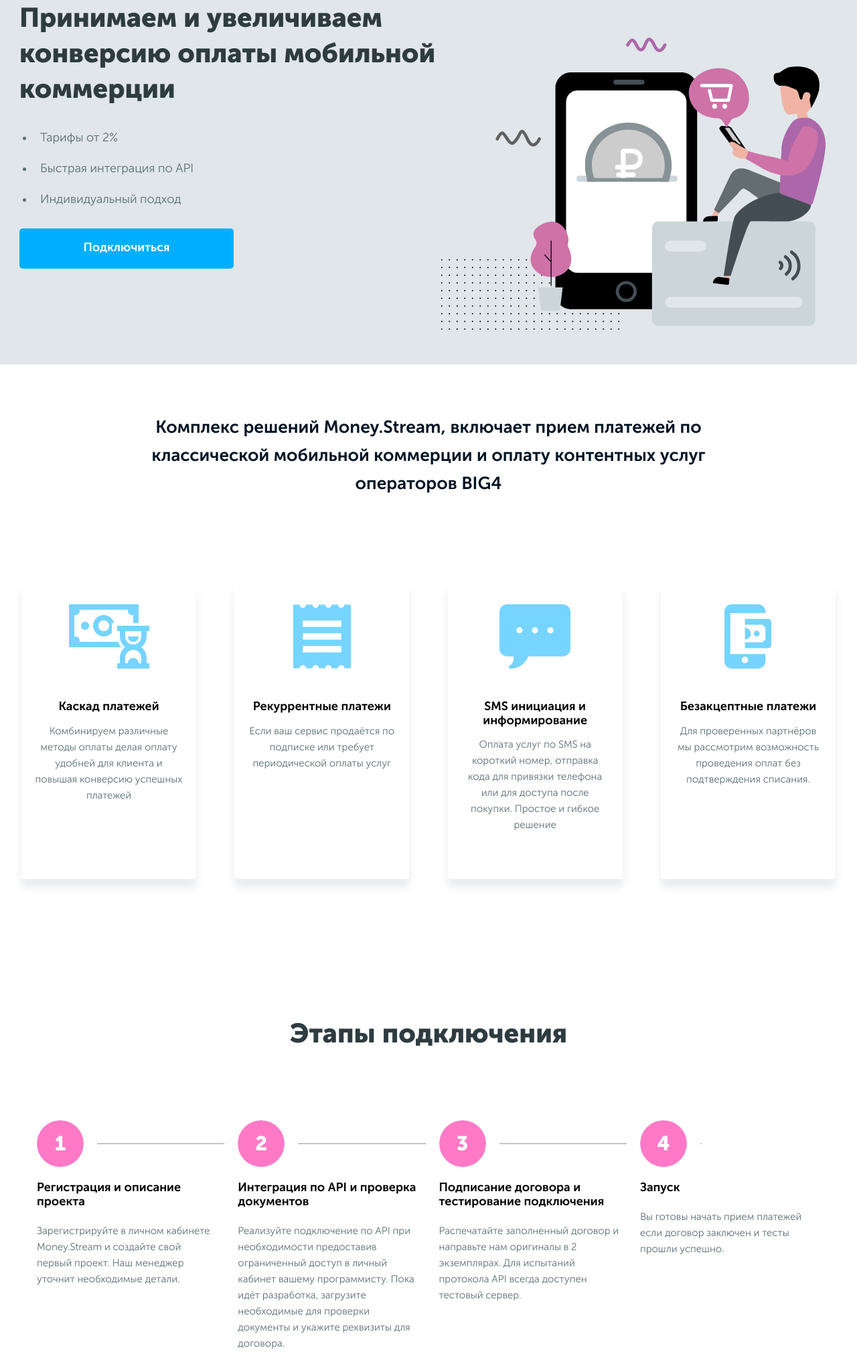
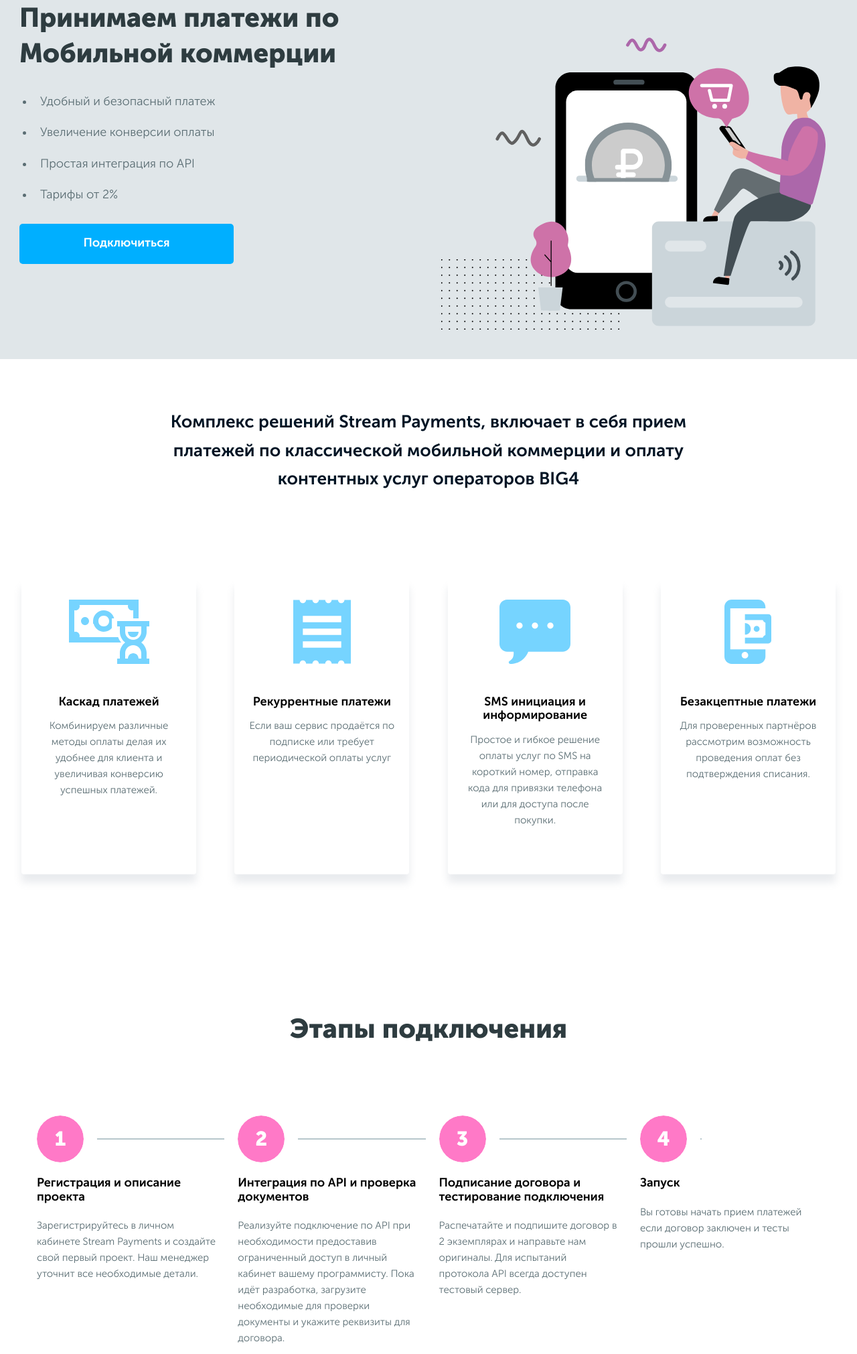
Before and after one commit to ie4fb/Stream_LP, a React app: page / in a window 1280 px wide. Shown: the part 220-2241 px from the top of the page at 67% size. Built offline with nearby package versions, Linux system fonts and the light colour scheme; some packages are replaced by stand-ins of ours.

Commit message:
text fix

```diff
--- a/src/blocks/lead/lead.css
+++ b/src/blocks/lead/lead.css
@@ -83,13 +83,13 @@
   }
   .lead__logo {
     width: calc(395px - 0.371093 * (1024px - 100vw));
-    top: calc(102px + 0.39 * (1024px - 100vw));
+    top: calc(82px + 0.39 * (1024px - 100vw));
     right: 46px;
   }
   .lead__logo-minor {
     width: 280px;
     height: 116px;
-    top: calc(305px + 0.25 * (1024px - 100vw));
+    top: calc(285px + 0.25 * (1024px - 100vw));
     right: calc(273px - 0.25 * (1024px - 100vw));
   }
 }
@@ -109,7 +109,7 @@
 @media screen and (max-width: 582px) {
   .lead {
     height: 571px;
-    padding-bottom: 34px;
+    padding-bottom: 64px;
     min-width: 320px;
   }
   .lead__heading {
@@ -120,13 +120,13 @@
   }
   .lead__logo-minor {
     left: 8px;
-    top: 345px;
+    top: 375px;
     width: 43%;
     min-width: 140px;
   }
   .lead__logo {
     left: 65px;
-    top: 215px;
+    top: 265px;
     width: 74%;
     min-width: 237px;
   }
@@ -149,3 +149,17 @@
     margin-left: 20px;
   }
 }
+@media screen and (max-width: 400px) {
+  .lead__logo-minor {
+    left: 8px;
+    top: 435px;
+    width: 43%;
+    min-width: 140px;
+  }
+  .lead__logo {
+    left: 65px;
+    top: 335px;
+    width: 74%;
+    min-width: 237px;
+  }
+}
--- a/src/components/Account.js
+++ b/src/components/Account.js
@@ -13,7 +13,6 @@
   };
 
   const handleTelInput = (evt) => {
-    console.log(evt.target.value);
     evt.target.value = evt.target.value.replace(/[A-z .,!@#$%&*/]/gim, "");
     handleChange(evt);
   };
--- a/src/components/App.js
+++ b/src/components/App.js
@@ -29,11 +29,9 @@
   smoothscroll.polyfill();
 
   const handleRegistrationRequest = (data) => {
-    console.log(JSON.stringify(data));
     api
       .sendEmail(data)
       .then(() => {
-        console.log("ok");
         setIsPopupOpen(true);
         setEmailStatus(true);
       })
--- a/src/components/Info.js
+++ b/src/components/Info.js
@@ -14,8 +14,9 @@
   return (
     <section id="about" className="info">
       <h2 className="info__title">
-        Комплекс решений Money.Stream, включает прием платежей по классической
-        мобильной коммерции и оплату контентных услуг операторов BIG4
+        Комплекс решений Stream Payments, включает в себя прием платежей по
+        классической мобильной коммерции и оплату контентных услуг операторов
+        BIG4
       </h2>
       {window.width > 500 && (
         <div className="info__table">
@@ -25,8 +26,8 @@
               Каскад платежей
             </h3>
             <p className="content__text content__text_place_info">
-              Комбинируем различные методы оплаты делая оплату удобней для
-              клиента и повышая конверсию успешных платежей
+              Комбинируем различные методы оплаты делая их удобнее для клиента и
+              увеличивая конверсию успешных платежей.
             </p>
           </div>
           <div className="info__item">
@@ -45,8 +46,8 @@
               SMS инициация и информирование
             </h3>
             <p className="content__text content__text_place_info">
-              Оплата услуг по SMS на короткий номер, отправка кода для привязки
-              телефона или для доступа после покупки. Простое и гибкое решение
+              Простое и гибкое решение оплаты услуг по SMS на короткий номер,
+              отправка кода для привязки телефона или для доступа после покупки.
             </p>
           </div>
           <div className="info__item">
@@ -55,8 +56,8 @@
               Безакцептные платежи
             </h3>
             <p className="content__text content__text_place_info">
-              Для проверенных партнёров мы рассмотрим возможность проведения
-              оплат без подтверждения списания.
+              Для проверенных партнёров рассмотрим возможность проведения оплат
+              без подтверждения списания.
             </p>
           </div>
         </div>
--- a/src/components/Integration.js
+++ b/src/components/Integration.js
@@ -22,8 +22,8 @@
                 Регистрация и описание проекта
               </h3>
               <p className="content__text content__text_place_integration">
-                Зарегистрируйте в личном кабинете Money.Stream и создайте свой
-                первый проект. Наш менеджер уточнит необходимые детали.
+                Зарегистрируйтесь в личном кабинете Stream Payments и создайте
+                свой первый проект. Наш менеджер уточнит все необходимые детали.
               </p>
             </div>
             <div className="integration__stage">
@@ -44,9 +44,9 @@
                 Подписание договора и тестирование подключения
               </h3>
               <p className="content__text content__text_place_integration">
-                Распечатайте заполненный договор и направьте нам оригиналы в 2
-                экземплярах. Для испытаний протокола API всегда доступен
-                тестовый сервер.
+                Распечатайте и подпишите договор в 2 экземплярах и направьте нам
+                оригиналы. Для испытаний протокола API всегда доступен тестовый
+                сервер.
               </p>
             </div>
             <div className="integration__stage">
--- a/src/components/Lead.js
+++ b/src/components/Lead.js
@@ -10,18 +10,21 @@
     <section className="lead">
       <div className="lead__content-wrapper">
         <h1 className="lead__heading">
-          {window.width > 582?`Принимаем и увеличиваем конверсию оплаты мобильной коммерции`:`Прием платежей МТС`}
+          Принимаем платежи по Мобильной коммерции
         </h1>
         <ul className="lead__list">
           <li className="lead__list-item">
-            <span className="lead__accent">Тарифы от 2%</span>
+            <span className="lead__accent">Удобный и безопасный платеж</span>
           </li>
           <li className="lead__list-item">
-            <span className="lead__accent">Быстрая интеграция по API</span>
+            <span className="lead__accent">Увеличение конверсии оплаты</span>
           </li>
 
           <li className="lead__list-item">
-            <span className="lead__accent">Индивидуальный подход</span>
+            <span className="lead__accent">Простая интеграция по API</span>
+          </li>
+          <li className="lead__list-item">
+            <span className="lead__accent">Тарифы от 2%</span>
           </li>
         </ul>
         <Link
--- a/src/hooks/useFormWithValidation.js
+++ b/src/hooks/useFormWithValidation.js
@@ -10,11 +10,9 @@
     const target = e.target;
     let value = target.value;
     const name = target.name;
-    console.log(prevValue.length, value.l)
     if (target.name === "telephone" && value.length >=prevValue.length) {
       if (value.length === 6) {
         value = value + ')';
-        console.log(value.length);
       } else if (value.length === 10) {
         value = value + '-';
       } else if (value.length === 13) {
--- a/src/utils/api.js
+++ b/src/utils/api.js
@@ -5,7 +5,6 @@
     this._baseURL = baseURL;
   }
   _checkResponse(res) {
-      console.log(res)
     if (res.statusText === "Created" ) {
       return res;
     }
```
